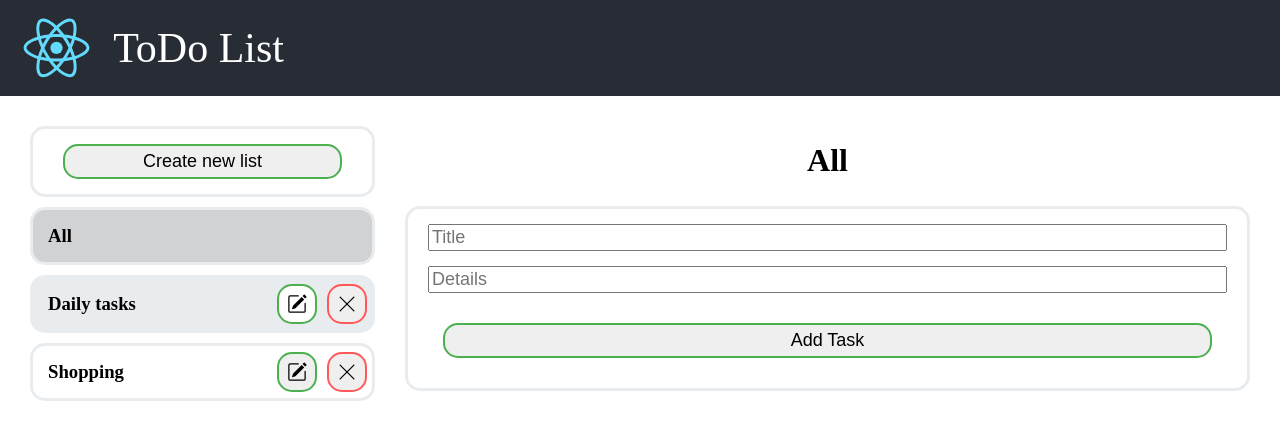
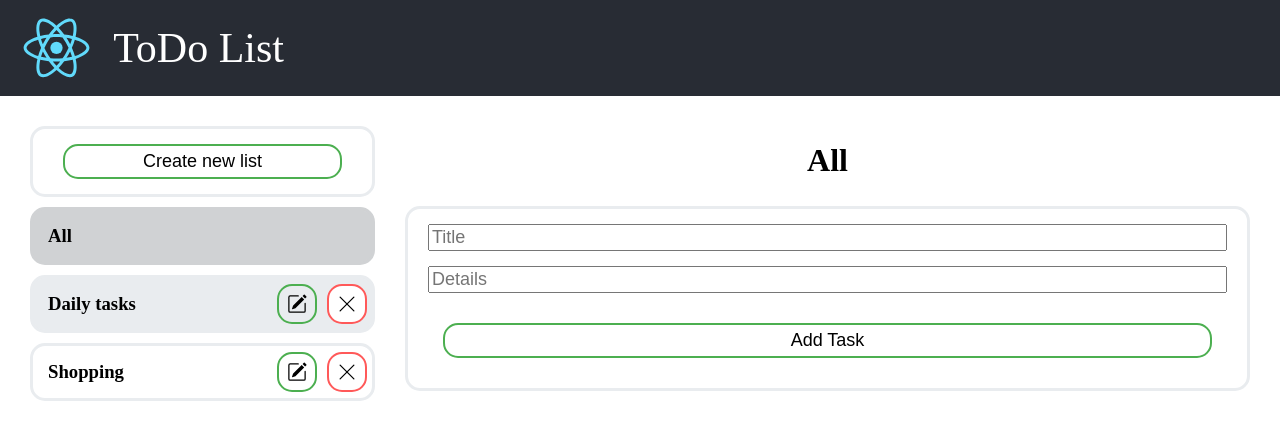
Before and after one commit to SergeySharipov/react-todo-list, a React (Create React App) app: page / in a window 1280 px wide. In both pictures the pointer is over the button 297 px from the left and 304 px from the top of the page. Shown: the top 440 px of the page. Built offline with nearby package versions, Linux system fonts and the light colour scheme.

Commit message:
Update CSS

```diff
--- a/src/components/categories/AddCategory.css
+++ b/src/components/categories/AddCategory.css
@@ -12,6 +12,7 @@
 .AddCategory-addButton {
     flex-grow: 4;
     font-size: large;
+    background-color: white;
     margin: 15px;
     padding: 5px 25px 5px;
     border-color: #4CAF50;
--- a/src/components/categories/Category.css
+++ b/src/components/categories/Category.css
@@ -14,7 +14,7 @@
     align-items: center;
     margin: 5px;
     background-color: #d0d2d4;
-    border-color: #e9ecef;
+    border-color: #d0d2d4;
     border-style: solid;
     border-radius: 15px;
 }
@@ -36,6 +36,7 @@
 .Category-editButton {
     display: flex;
     align-items: center;
+    background-color: white;
     width: 40px;
     height: 40px;
     margin: 5px;
@@ -45,7 +46,7 @@
 }
 
 .Category-editButton:hover {
-    background-color: white;
+    background-color: #e9ecef;
     color: white;
 }
 
@@ -59,6 +60,7 @@
 .Category-deleteButton {
     display: flex;
     align-items: center;
+    background-color: white;
     width: 40px;
     height: 40px;
     margin: 5px;
@@ -68,7 +70,7 @@
 }
 
 .Category-deleteButton:hover {
-    background-color: white;
+    background-color: #e9ecef;
     color: white;
 }
 
--- a/src/components/tasks/AddTask.css
+++ b/src/components/tasks/AddTask.css
@@ -29,6 +29,7 @@
 .AddTaskForm-addButton {
     flex-grow: 4;
     font-size: large;
+    background-color: white;
     margin: 15px;
     padding: 5px 25px 5px;
     border-color: #4CAF50;
--- a/src/components/tasks/Task.css
+++ b/src/components/tasks/Task.css
@@ -35,6 +35,7 @@
 .Task-editButton {
     display: flex;
     align-items: center;
+    background-color: white;
     width: 40px;
     height: 40px;
     margin: 5px;
@@ -44,7 +45,7 @@
 }
 
 .Task-editButton:hover {
-    background-color: white;
+    background-color: #e9ecef;
     color: white;
 }
 
@@ -58,6 +59,7 @@
 .Task-deleteButton {
     display: flex;
     align-items: center;
+    background-color: white;
     width: 40px;
     height: 40px;
     margin: 5px;
@@ -67,7 +69,7 @@
 }
 
 .Task-deleteButton:hover {
-    background-color: white;
+    background-color: #e9ecef;
     color: white;
 }
 
```
